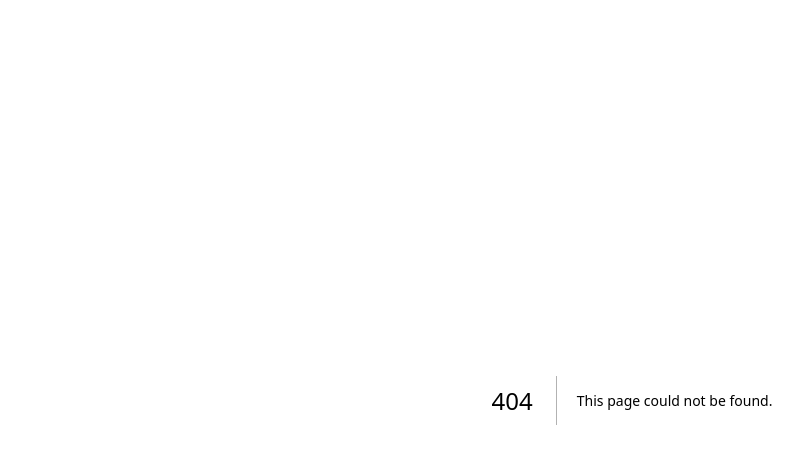
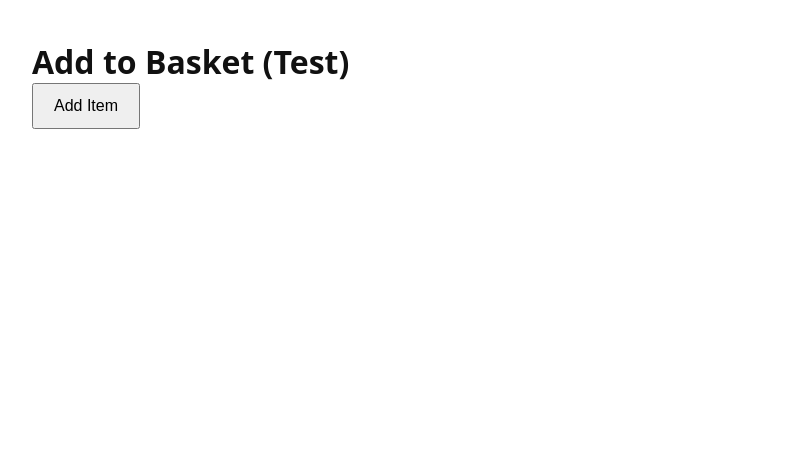
Before and after one commit to prashanthrangineni-sketch/pranix-witness-ui, a Next.js app: page /add-test in a window 1280 px wide. Before the commit this address had no page. Shown: the top 464 px of the page, without its empty margins (8-811 px from the left). Built offline with nearby package versions, Linux system fonts and the light colour scheme.

Commit message:
Create page.tsx

```diff
--- /dev/null
+++ b/app/add-test/page.tsx
@@ -0,0 +1,43 @@
+'use client'
+
+export default function AddTestPage() {
+  async function addItem() {
+    const sessionId = localStorage.getItem('cart2save_session')
+
+    if (!sessionId) {
+      alert('Session missing')
+      return
+    }
+
+    const res = await fetch('/api/basket/add', {
+      method: 'POST',
+      headers: {
+        'Content-Type': 'application/json',
+        'X-Session-ID': sessionId
+      },
+      body: JSON.stringify({
+        product_uuid: 'c391076b-ba29-465b-9d77-0ba04bd90653',
+        quantity: 1
+      })
+    })
+
+    const data = await res.json()
+    alert(JSON.stringify(data, null, 2))
+  }
+
+  return (
+    <div style={{ padding: 40 }}>
+      <h1>Add to Basket (Test)</h1>
+      <button
+        onClick={addItem}
+        style={{
+          padding: '12px 20px',
+          fontSize: 16,
+          cursor: 'pointer'
+        }}
+      >
+        Add Item
+      </button>
+    </div>
+  )
+}
```
